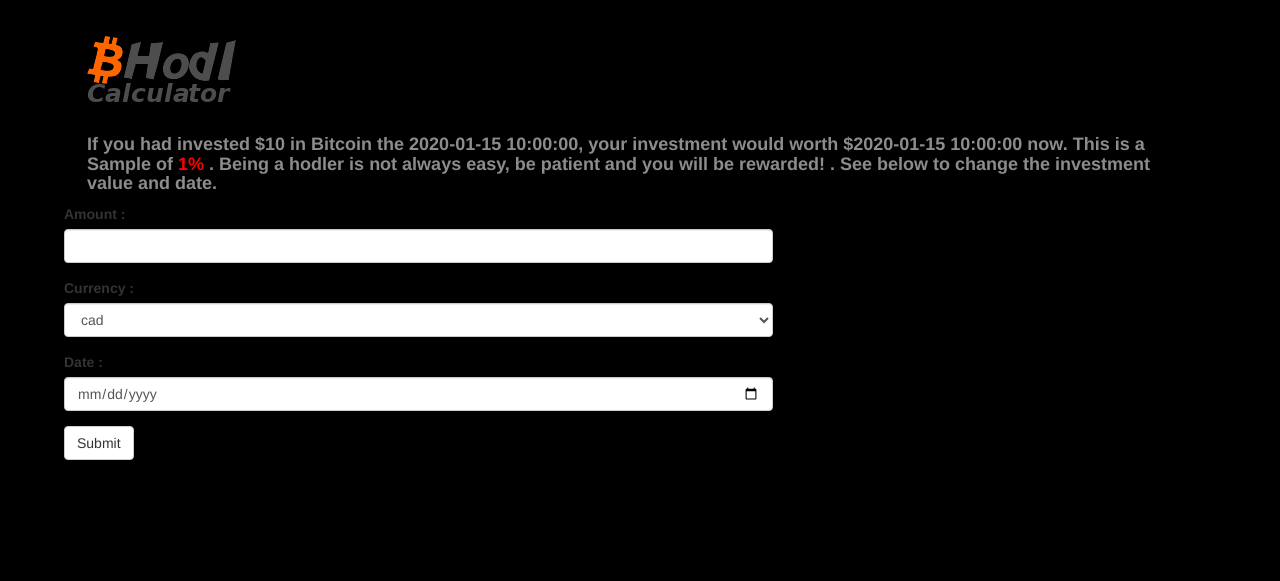
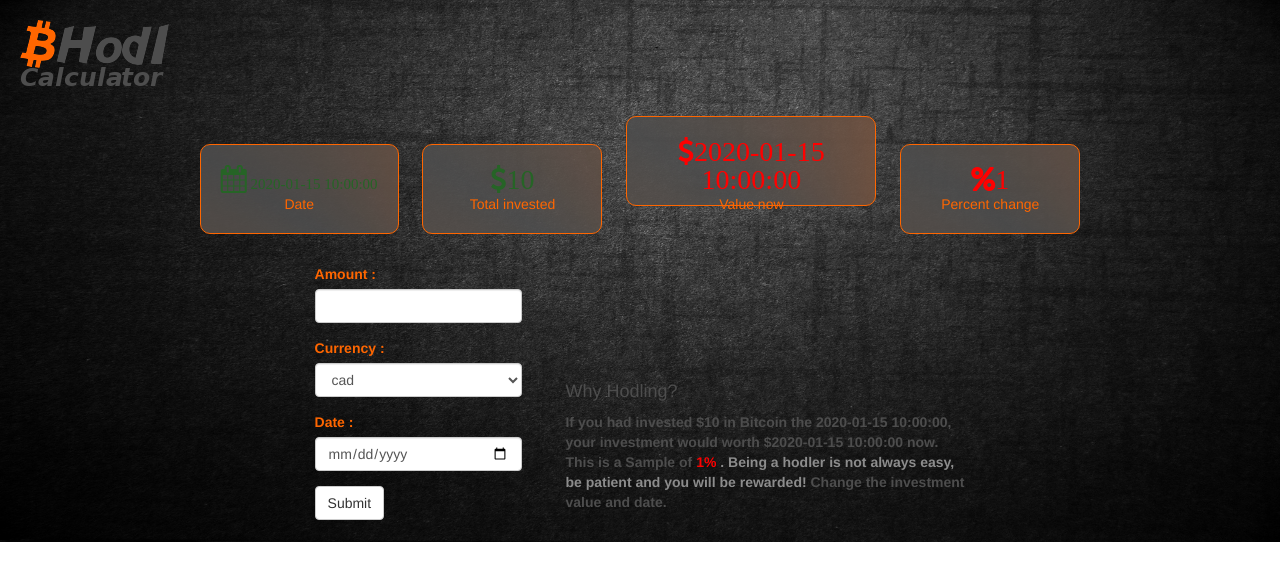
Before and after one commit to BHodl/bhodl-calculator, a Flask app: template templates/index.html in a window 1280 px wide. Shown: the top 581 px of the page. Run offline with Flask 2, Linux system fonts and the light colour scheme; the template is opened without the code that fills it: values that come from a table or form of the project are taken from there, most other values are stand-ins (such as "Sample title", 1, 10 or a date in 2020); some libraries are stand-ins or nearby versions.

Commit message:
Apparence improvements

```diff
--- a/templates/index.html
+++ b/templates/index.html
@@ -4,8 +4,56 @@
 {% block styles %}
 {{ super() }}
     <style>
-        body {background-color: #000000;}
+        body {
+            background-color: black;
+            background: url({{ url_for('static', filename='images/backgroundss.jpg') }});
+            background-repeat: no-repeat;
+            background-size: 100% 100%;
+        }
+        .logo {
+            margin: 20px;
+        }
+        .box {
+            margin: 10px;
+            padding: 20px;
+            border: 1px solid #ff6600 ;
+            background: url({{ url_for('static', filename='images/btn_background.png') }});
+            border-radius: 10px;
+            height: 90px;
+            display: inline-block;
+            max-width: 250px;
+            min-width: 180px;
+        }
+        .box p {
+            color: #ff6600;
+            size: 15px;
+        }
+        .box h4 {
+            font-family: Arial, Helvetica, sans-serif;
+            text-align: center;
+        }
+        .info {
+            text-align: center;
+        }
+        .form {
+            margin: 20px;
+
+            max-width: 250px;
+            display: inline-block;
+            color: #ff6600;
+            text-align: left;
+        }
+        .block_text {
+            align-items: center;
+            margin: 20px;
+            max-width: 400px;
+            text-align: initial;
+            color: #4d4d4d;
+            font-weight: bold;
+            display: inline-block;
+        }
     </style>
+    <link rel="stylesheet" href="https://cdnjs.cloudflare.com/ajax/libs/font-awesome/4.7.0/css/font-awesome.min.css">
 {% endblock %}
 
 
@@ -14,27 +62,57 @@ BHodl Calculator
 {% endblock %}
 
 {% block content %}
-<div style='padding: 1% 5% 5% 5%;'>
-    <div id="head_container" class="head" style='padding: 2% 2%;'>
 <div>
     <img class='logo' src="{{url_for('static', filename='images/bhodlcalculator-logo.png')}}"/>
 </div>
+<div style='text-align: center;'>
+    <div class='box'>
+        <i class="fa fa-calendar fa-2x" style="color: rgb(38, 100, 38);"><spam style='font-size: 15px;'>  {{date}}</spam></i>
+        <p>Date</p>
     </div>
-    <div class='head_text'>
-        <h4 style='padding-left: 2%; padding-right: 5%; color: #8c8c8c; font-weight: bold;'>If you had invested ${{amount}} in Bitcoin the {{date}},
+    <div class='box'>
+        <i class="fa fa-usd fa-2x" style="color: rgb(38, 100, 38);"><spam>{{amount}}</spam></i>
+        <p>Total invested</p>
+    </div>
+    <div class='box'>
+        {% if response['gain_lost'] == "gain" %}
+        <i class="fa fa-usd fa-2x" style="color: rgb(38, 100, 38);"><spam>{{response['now_value']}}</spam></i>
+        {% else %}
+        <i class="fa fa-usd fa-2x" style="color: red;"><spam>{{response['now_value']}}</spam></i>
+        {% endif %}
+        <p>Value now</p>
+    </div>
+    <div class='box' >
+        {% if response['gain_lost'] == "gain" %}
+        <i class="fa fa-percent fa-2x" style="color: rgb(38, 100, 38);"><spam>{{response['percent']}}</spam></i>
+        {% else %}
+        <i class="fa fa-percent fa-2x" style="color: red;"><spam>{{response['percent']}}</spam></i>
+        {% endif %}
+        <p>Percent change</p>
+    </div>
+</div>
+<div class=info>
+    <div class="form">
+        {{ wtf.form_errors(form, hiddens=True) }}
+        {{ wtf.form_field(form.amount) }}
+        {{ wtf.form_field(form.currency) }}
+        {{ wtf.form_field(form.date) }}
+        {{ wtf.form_field(form.submit) }}
+    </div>
+    <div class='block_text'>
+        <h4>Why Hodling?</h4>
+        <p>If you had invested ${{amount}} in Bitcoin the {{date}},
             your investment would worth ${{response['now_value']}} now. This is a {{response['gain_lost']}} of
             {% if response['gain_lost'] == "gain" %}
-                <span style='color: green;'>{{response['percent']}}%</span>
+            <span style='color: rgb(38, 100, 38);'>{{response['percent']}}%</span>
             {% else %}
             <span style='color: red;'>{{response['percent']}}%
                 <span style='color: #8c8c8c;'>. Being a hodler is not always easy, be patient and you will
                 be rewarded!</span>
             </span>
             {% endif %}
-            . See below to change the investment value and date.</h4>
-    </div>
-    <div class="container" style='padding-left: 0%; padding-right: 40%;'>
-        {{ wtf.quick_form(form) }}
+            Change the investment value and date.
+        </p>
     </div>
 </div>
 {% endblock %}
```
Also changed, not shown: README.md, static/images/backgroundss.jpg (added), static/images/btn_background.png (added), 1 other file. Lines whose indentation alone changed are shown as unchanged.
